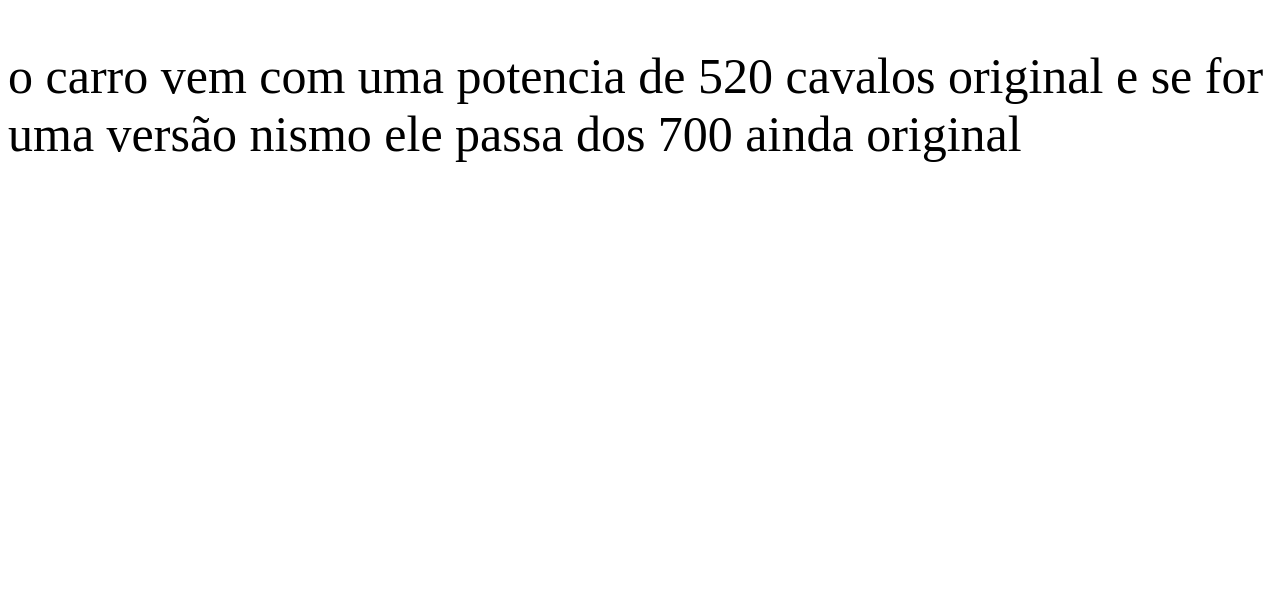
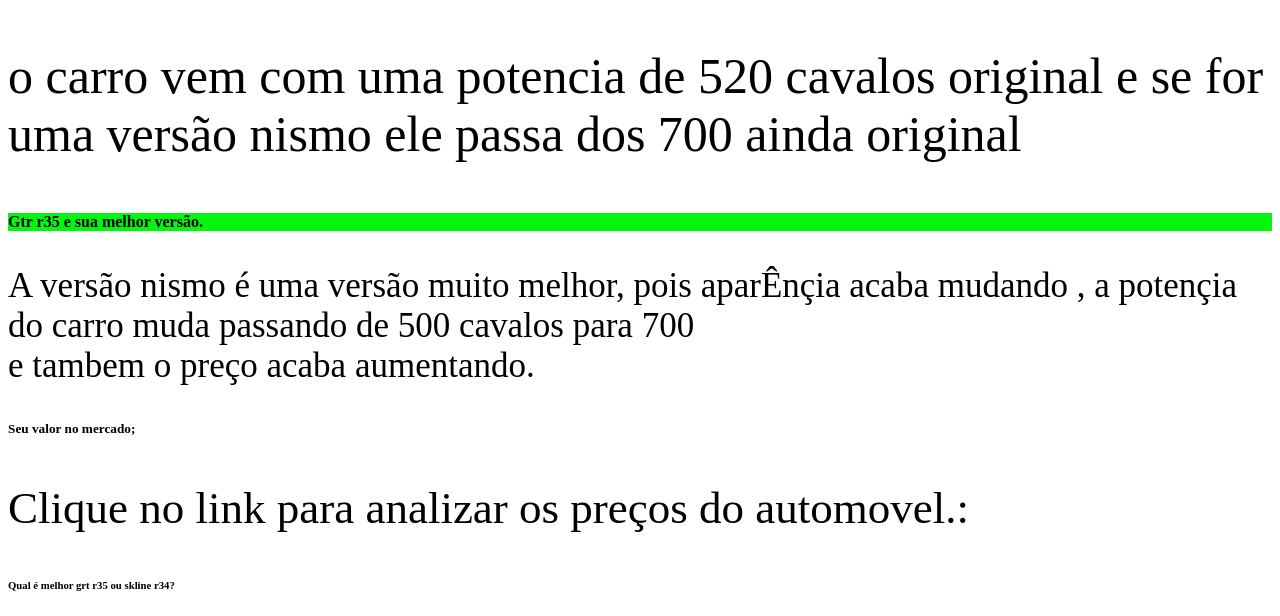
Before and after one commit to apelarex/ttrabalho-fazer-um-site, a plain HTML site: page index.html in a window 1280 px wide. Shown: the part 1027-1643 px from the top of the page. Before the commit the page ends 1240 px from the top, so only its background shows below. Drawn offline with Linux system fonts and the light colour scheme.

Commit message:
acabei fazendo modificacoes em meu codigo

```diff
--- a/index.html
+++ b/index.html
@@ -25,8 +25,17 @@
  <p>o carro vem com uma potencia de 520 cavalos original e se for uma versão nismo ele passa dos 700 ainda original</p>
  <p style="font-size:50px;">o carro vem com uma potencia de 520 cavalos original e se for uma versão nismo ele passa dos 700 ainda original</p>
 
+ <h4 style="background-color:rgb(1, 247, 13);"> Gtr r35 e sua melhor versão.</h4>
+<p style="font-size:35px;"> A versão nismo é uma versão muito melhor, pois aparÊnçia acaba mudando , a potençia do carro muda passando de 500 cavalos para 700 <br>
+  e tambem o preço acaba aumentando.</p>
 
+<H5> Seu valor no mercado;</H5>
+<P style="font-size: 45px;> O seu valor no mercado é muito bom pra quem tem dinheiro </P>
 
+ <a href="https://www.olx.com.br/autos-e-pecas/carros-vans-e-utilitarios/nissan/gt-r"> Clique no link para analizar os preços do automovel.:</a>
+
+ <H6> Qual é melhor grt r35 ou skline r34?</H6>
+<p style="font-family: ;"</p>
 
 
 </body>
```
